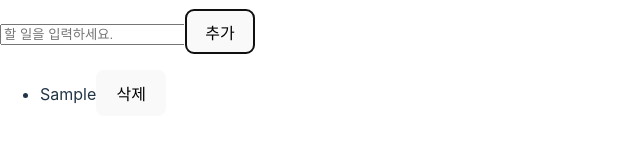
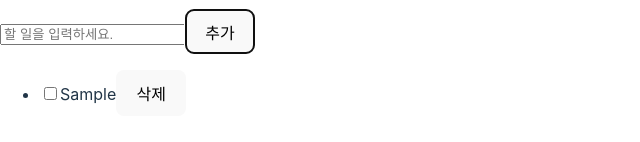
Before and after one commit to s1lv3rrud/react-js-todolist, a React (Vite) app: page / in a window 1280 px wide. Both pictures are taken after typing "Sample" into the empty fields and a click on the button "추가". Shown: the part 392-534 px from the top of the page, without its empty margins (0-640 px from the left). Built offline with nearby package versions, Linux system fonts and the light colour scheme.

Commit message:
feat: Todo 항목 완료 표시 기능 구현
TodoItem에 체크박스 추가 및 완료된 항목 표시

```diff
--- a/src/App.jsx
+++ b/src/App.jsx
@@ -8,6 +8,13 @@ const App = () => {
   const addTodo = (text) => {
     const newTodo = { text, completed: false };
     setTodos([...todos, newTodo]);
+  };
+
+  const toggleTodo = (index) => {
+    const newTodos = todos.map((todo, i) =>
+      i === index ? { ...todo, completed: !todo.completed } : todo
+    );
+    setTodos(newTodos);
   };
 
   const deleteTodo = (index) => {
@@ -24,7 +31,7 @@ const App = () => {
     <div className="app">
       <h1>Todo List</h1>
       <TodoInput addTodo={addTodo} />
-      <TodoList todos={todos} deleteTodo={deleteTodo}/>
+      <TodoList todos={todos} toggleTodo={toggleTodo} deleteTodo={deleteTodo} />
     </div>
   );
 };
--- a/src/components/TodoItem.jsx
+++ b/src/components/TodoItem.jsx
@@ -1,9 +1,14 @@
 import React from "react";
 
-const TodoItem = ({ todo, deleteTodo }) => {
+const TodoItem = ({ todo, toggleTodo, deleteTodo }) => {
   return (
     <li>
-      {todo.text}
+      <input type="checkbox" checked={todo.completed} onChange={toggleTodo} />
+      <span
+        style={{ textDecoration: todo.completed ? "line-through" : "none" }}
+      >
+        {todo.text}
+      </span>
       <button onClick={deleteTodo}>삭제</button>
     </li>
   );
--- a/src/components/TodoList.jsx
+++ b/src/components/TodoList.jsx
@@ -1,11 +1,15 @@
 import React from "react";
 import TodoItem from "./TodoItem";
 
-const TodoList = ({ todos, deleteTodo }) => {
+const TodoList = ({ todos, toggleTodo, deleteTodo }) => {
   return (
     <ul>
       {todos.map((todo, index) => (
-        <TodoItem todo={todo} deleteTodo={() => deleteTodo(index)} />
+        <TodoItem
+          todo={todo}
+          toggleTodo={() => toggleTodo(index)}
+          deleteTodo={() => deleteTodo(index)}
+        />
       ))}
     </ul>
   );
```
